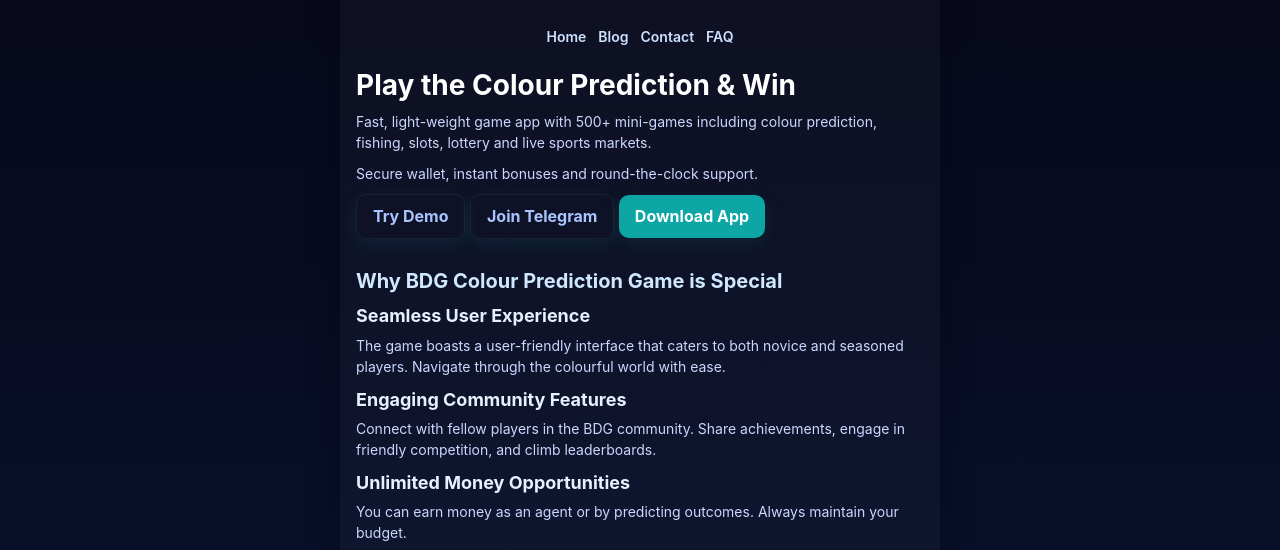
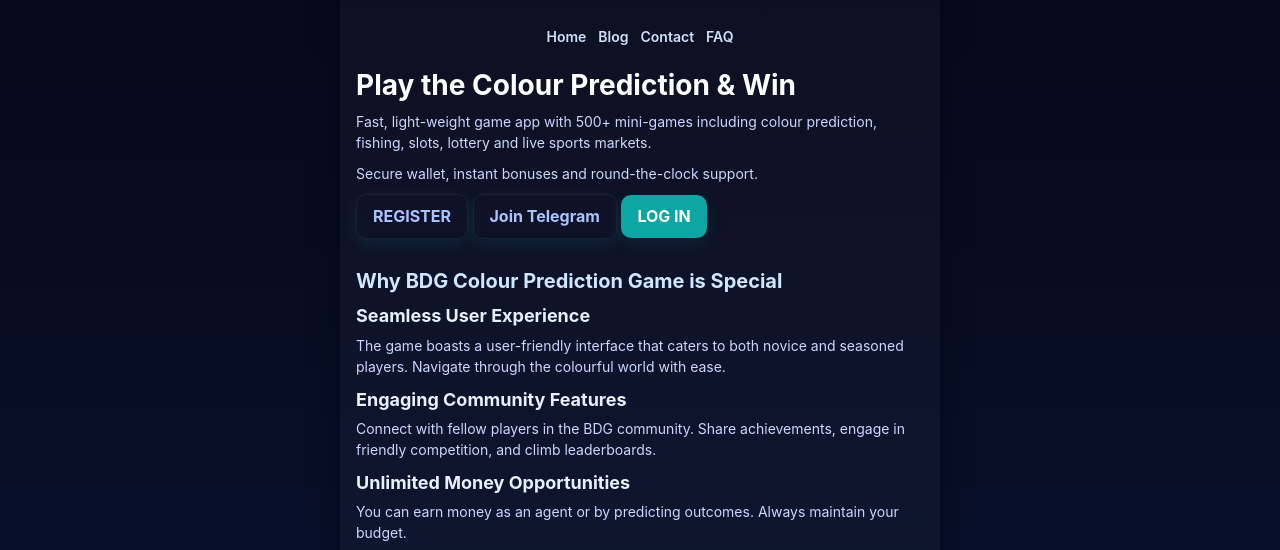
Before and after one commit to ransari6442-lab/bdggame.com, a plain HTML site: page index.html in a window 1280 px wide. Shown: the part 222-772 px from the top of the page. Drawn offline with Linux system fonts and the light colour scheme.

Commit message:
Update index.html

```diff
--- a/index.html
+++ b/index.html
@@ -79,9 +79,9 @@
       <h1>Play the Colour Prediction & Win</h1>
       <p>Fast, light-weight game app with 500+ mini-games including colour prediction, fishing, slots, lottery and live sports markets.</p>
       <p>Secure wallet, instant bonuses and round-the-clock support.</p>
-      <a class="btn ghost" href="https://bdgipl.org//#/register?invitationCode=144118975357">Try Demo</a>
+      <a class="btn ghost" href="https://bdgipl.org//#/register?invitationCode=144118975357">REGISTER </a>
       <a class="btn ghost" href="https://t.me/" target="_blank">Join Telegram</a>
-      <a class="btn" href="https://bdgipl.org//#/register?invitationCode=144118975357">Download App</a>
+      <a class="btn" href="https://bdgipl.org//#/register?invitationCode=144118975357">LOG IN</a>
     </section>
 
     <!-- Game Highlights -->
```
